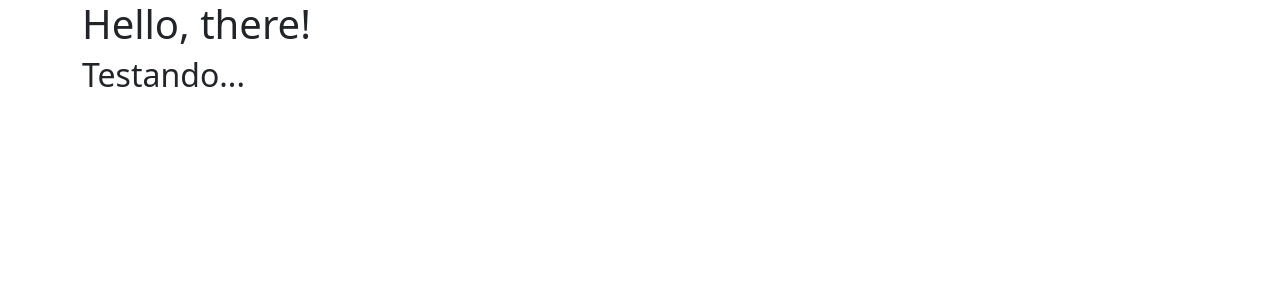
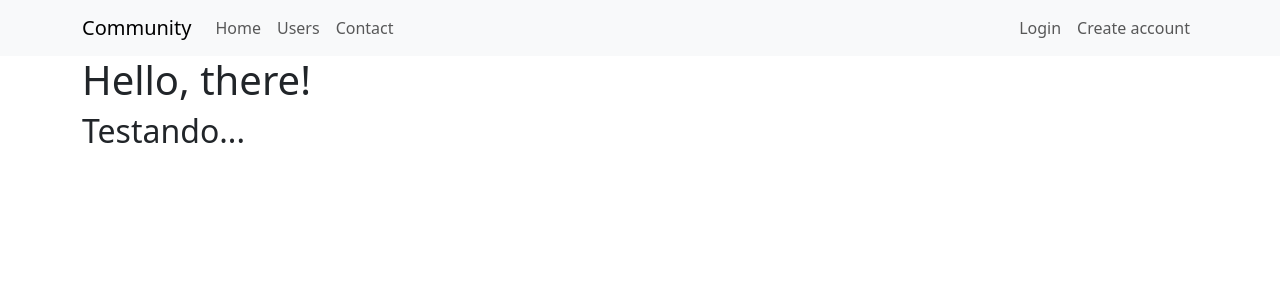
Before and after one commit to carvalho-ra/community, a Flask app: page / in a window 1280 px wide. Shown: the top 300 px of the page. Run offline with Flask 3, Linux system fonts and the light colour scheme.

Commit message:
feat: navbar and links

```diff
--- a/templates/base.html
+++ b/templates/base.html
@@ -6,6 +6,7 @@
 
     <link href="https://cdn.jsdelivr.net/npm/bootstrap@5.3.8/dist/css/bootstrap.min.css" rel="stylesheet" integrity="sha384-sRIl4kxILFvY47J16cr9ZwB07vP4J8+LH7qKQnuqkuIAvNWLzeN8tE5YBujZqJLB" crossorigin="anonymous">
 
+    {% include "navbar.html" %}
     {% block head %}
     {% endblock %}
 </head>
--- /dev/null
+++ b/templates/navbar.html
@@ -0,0 +1,26 @@
+<nav class="navbar navbar-expand-lg bg-body-tertiary">
+  <div class="container-fluid container">
+    <a class="navbar-brand" href="/">Community</a>
+    <div class="collapse navbar-collapse" id="navbarSupportedContent">
+      <ul class="navbar-nav me-auto mb-2 mb-lg-0">
+        <li class="nav-item">
+          <a class="nav-link" aria-current="page" href="/">Home</a>
+        </li>
+        <li class="nav-item">
+          <a class="nav-link" href="/users">Users</a>
+        </li>
+        <li class="nav-item">
+          <a class="nav-link" href="/contato">Contact</a>
+        </li>
+      </ul>
+      <ul class="navbar-nav d-flex">
+        <li class="nav-item">
+          <a class="nav-link" href="#">Login</a>
+        </li>
+        <li class="nav-item">
+          <a class="nav-link" href="#">Create account</a>
+        </li>
+      </ul>
+    </div>
+  </div>
+</nav>
```
